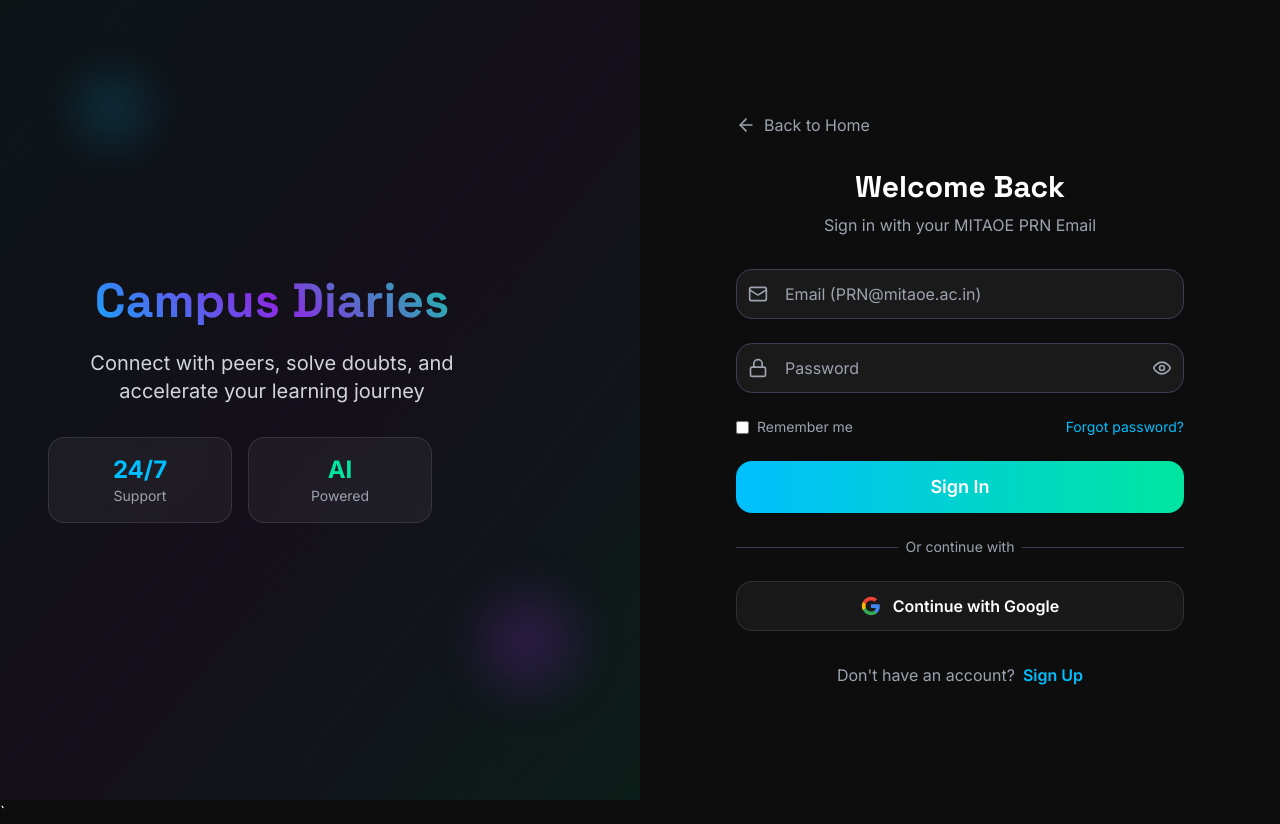
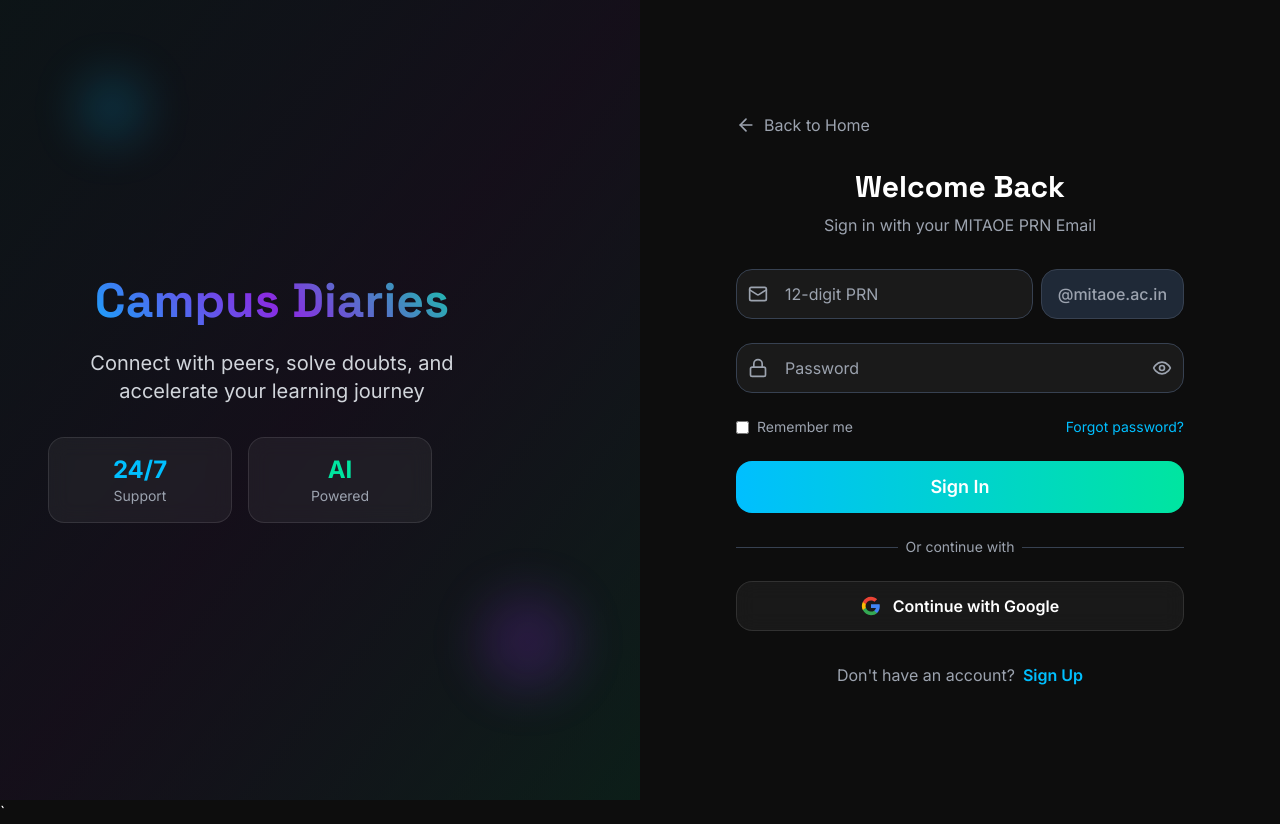
Before and after one commit to debugonaut/team_sync, a React (Vite) app: page /login in a window 1280 px wide. Built offline with nearby package versions, Linux system fonts and the light colour scheme; no server answers; the HTML template or start-up script is replaced by a standard one.

Commit message:
Redesign LoginPage with unified 12-digit PRN input and fixed domain suffix

```diff
--- a/src/pages/LoginPage.jsx
+++ b/src/pages/LoginPage.jsx
@@ -19,7 +19,7 @@
     email: '',
     password: '',
     name: '',
-    studentId: '', // This will be the 12-digit PRN
+    studentId: '',
     rememberMe: false
   })
   const [loading, setLoading] = useState(false)
@@ -226,9 +226,9 @@
             onSubmit={handleSubmit}
             className="space-y-6"
           >
-            {!isLogin && (
-              <>
-                <div>
+            <div className="space-y-4">
+              {!isLogin && (
+                <div className="relative">
                   <input
                     type="text"
                     placeholder="Full Name"
@@ -238,7 +238,11 @@
                     required
                   />
                 </div>
-                <div>
+              )}
+
+              <div className="flex items-center gap-2">
+                <div className="relative flex-grow">
+                  <Mail className="absolute left-3 top-1/2 transform -translate-y-1/2 text-gray-400" size={20} />
                   <input
                     type="text"
                     placeholder="12-digit PRN"
@@ -246,34 +250,28 @@
                     onChange={(e) => {
                       const val = e.target.value;
                       if (/^\d*$/.test(val) && val.length <= 12) {
-                        setFormData({...formData, studentId: val, email: val ? `${val}@mitaoe.ac.in` : ''})
+                        setFormData({
+                          ...formData,
+                          studentId: val,
+                          email: val ? `${val}@mitaoe.ac.in` : ''
+                        })
                       }
                     }}
-                    className="w-full bg-dark-gray border border-gray-700 rounded-xl px-4 py-3 focus:border-electric-blue focus:outline-none transition-colors"
+                    className="w-full bg-dark-gray border border-gray-700 rounded-xl pl-12 pr-4 py-3 focus:border-electric-blue focus:outline-none transition-colors"
                     required
                   />
                 </div>
-              </>
-            )}
+                <div className="bg-gray-800 border border-gray-700 rounded-xl px-4 py-3 text-gray-400 font-medium select-none">
+                  @mitaoe.ac.in
+                </div>
+              </div>
+            </div>
 
             {error && (
               <div className="bg-red-500/20 border border-red-500 text-red-400 px-4 py-3 rounded-xl text-sm">
                 {error}
               </div>
             )}
-
-            <div className="relative">
-              <Mail className="absolute left-3 top-1/2 transform -translate-y-1/2 text-gray-400" size={20} />
-              <input
-                type="email"
-                placeholder="Email (PRN@mitaoe.ac.in)"
-                value={formData.email}
-                onChange={(e) => setFormData({...formData, email: e.target.value})}
-                className="w-full bg-dark-gray border border-gray-700 rounded-xl pl-12 pr-4 py-3 focus:border-electric-blue focus:outline-none transition-colors"
-                required
-                readOnly={!isLogin} // Read-only for signup because it's derived from PRN
-              />
-            </div>
 
             <div className="relative">
               <Lock className="absolute left-3 top-1/2 transform -translate-y-1/2 text-gray-400" size={20} />
```
